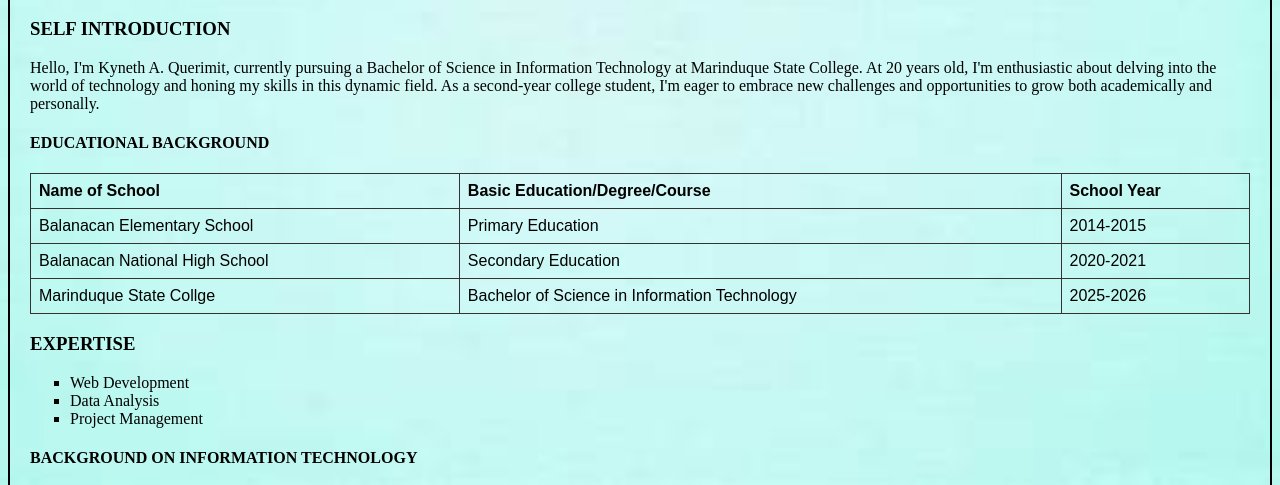
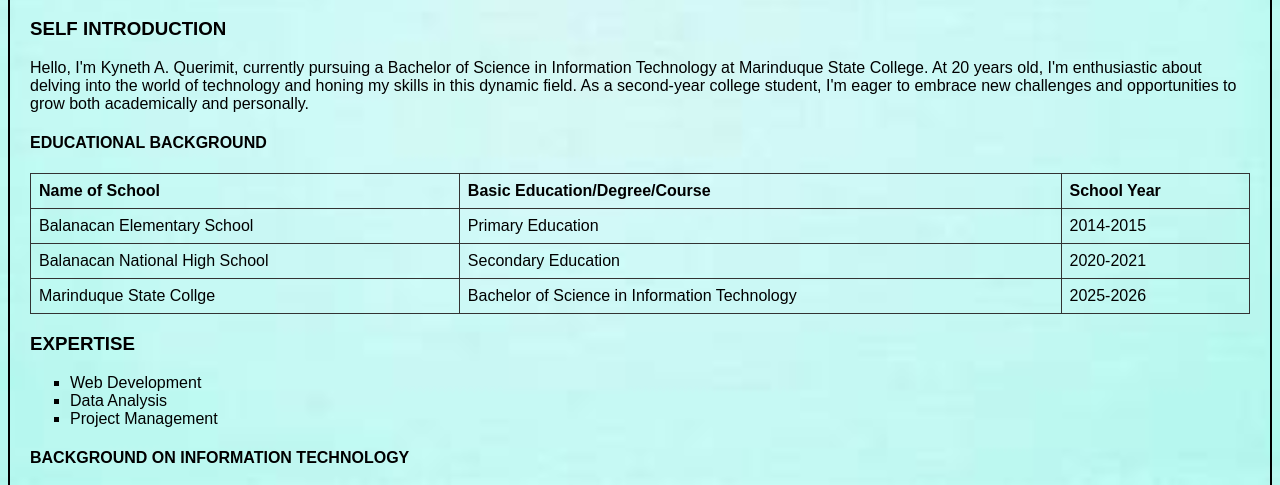
Before and after one commit to Kenmhehehe/kynethquerimit.github.io, a plain HTML site: page index.html in a window 1280 px wide. Shown: the part 308-793 px from the top of the page. Drawn offline with Linux system fonts and the light colour scheme; files whose address does not match are found by name.

Commit message:
Add files via upload

```diff
--- a/mycss.css
+++ b/mycss.css
@@ -29,10 +29,40 @@ body {
     border-radius: 8px;
 }
 
-.self-introduction, .educational-background, .expertise, .background-it, .applications, {
-    font-family: Arial;
+.self-introduction{
+     font-family: Arial, sans-serif;
     text-align: left;
 }
+
+.educational-background{
+     font-family: Arial, sans-serif;
+    text-align: left;
+}
+.expertise{
+     font-family: Arial, sans-serif;
+    text-align: left;
+}
+.background-it{
+     font-family: Arial, sans-serif;
+    text-align: left;
+}
+.applications, {
+    font-family: Arial, sans-serif;
+    text-align: left;
+}
+li{
+    font-family: Arial, sans-serif;
+}
+p{
+    font-family: Arial, sans-serif;
+}
+h3{
+    font-family: Arial, sans-serif;
+}
+h4{
+    font-family: Arial, sans-serif;
+}
+
 ul {
     list-style-type: square;
 }
```
